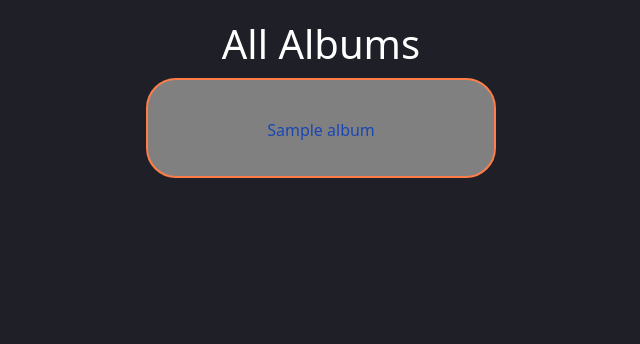
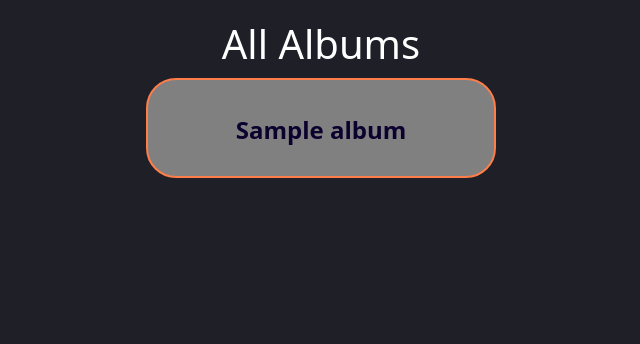
Before and after one commit to AmritpalC/SpaceCAT, a Django app: page /albums in a window 1280 px wide. Shown: the part 76-420 px from the top of the page, without its empty margins (319-959 px from the left). Run offline with Django 4.2, Linux system fonts and the light colour scheme; a user stored in the database is signed in; tables that the repository leaves empty hold one stand-in row (values such as "Sample post"); some libraries are stand-ins or nearby versions.

Commit message:
colors fonts album

```diff
--- a/main_app/static/css/style.css
+++ b/main_app/static/css/style.css
@@ -55,7 +55,9 @@ h3 {
 #wrap .container .card-album .album a {
   text-decoration: none;
   display: block;
-  color: rgb(26, 70, 180);
+  font-size: 24px;
+  font-weight: bold;
+  color: rgb(12, 0, 46);
 }
 #wrap .container .card-album .album a:hover {
   color: #ffffff;
@@ -116,11 +118,12 @@ h3 {
 }
 #wrap .container .row .col .photos .card {
   border-color: rgb(255, 125, 72);
-  background-color: darkgrey;
+  background-color: rgb(34, 31, 70);
   width: 250px;
 }
 #wrap .container .row .col .photos .card .card-body .card-title {
   height: 66px;
+  color: navajowhite;
 }
 
 .footer {
--- a/main_app/static/css/style.scss
+++ b/main_app/static/css/style.scss
@@ -52,7 +52,9 @@ h3 {
 				a {
 					text-decoration: none;
 					display: block;
-					color: rgb(26, 70, 180);
+					font-size: 24px;
+					font-weight: bold;
+					color: rgb(12, 0, 46);
 					&:hover {
 						color: #ffffff;
 					}
@@ -113,12 +115,13 @@ h3 {
 					}
 					.card {
 						border-color: rgb(255, 125, 72);
-						background-color: darkgrey;
+						background-color: rgb(34,31,70);
 						width: 250px;
 						.card-body {
 
 							.card-title {
 								height: 66px;
+								color: navajowhite;
 							}
 						}
 					}
```
Also changed, not shown: 1 other file.
